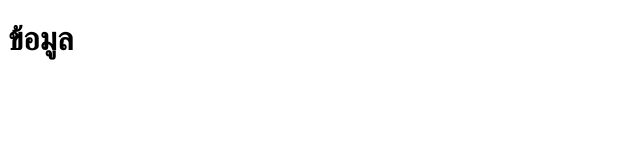
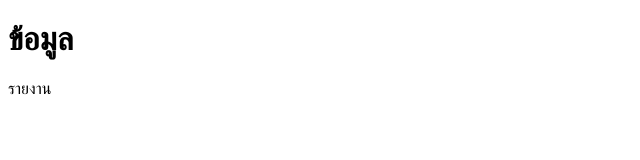
Before and after one commit to BossThanin/test01, a plain HTML site: page index.html in a window 1280 px wide. Shown: the full height of the page, 0-640 px from the left. Drawn offline with Linux system fonts and the light colour scheme.

Commit message:
add report

```diff
--- a/index.html
+++ b/index.html
@@ -8,5 +8,6 @@
 </head>
 <body>
     <h1>ข้อมูล</h1>
+    <p>รายงาน</p>
 </body>
 </html>
```
Also changed, not shown: readme.txt (added).
